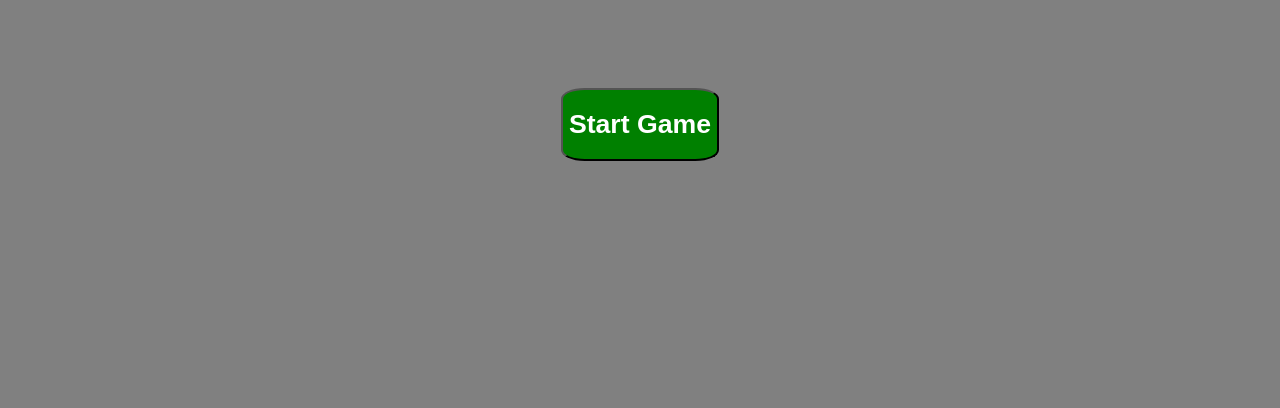
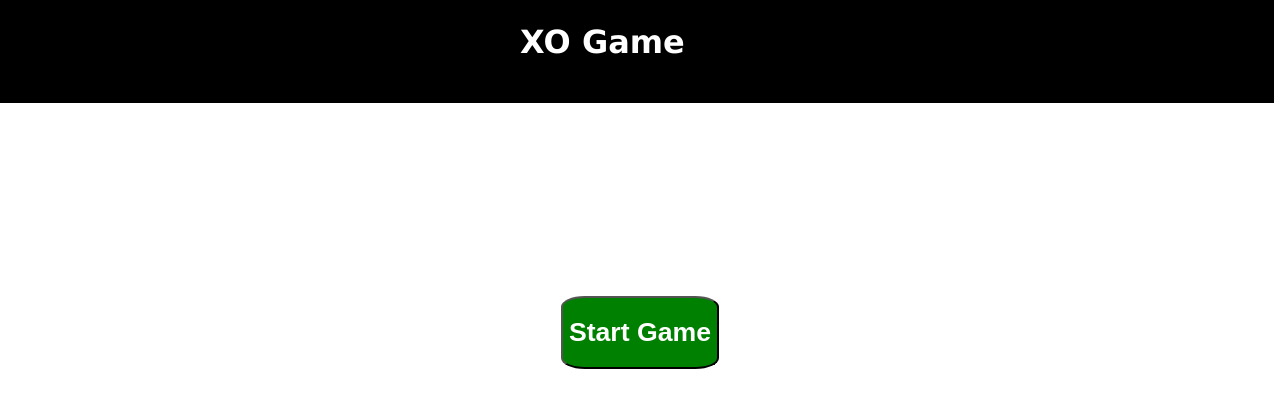
Before and after one commit to Yousef10p/XO, a plain HTML site: page index.html in a window 1280 px wide. Drawn offline with Linux system fonts and the light colour scheme.

Commit message:
add: stayling

```diff
--- a/index.html
+++ b/index.html
@@ -5,6 +5,9 @@
 </head>
 
 <body>
+        <div class="nav">
+            <h1 id="h1innav">XO Game</h1>
+        </div>
         <button id="btnGame" onclick="starter()"><h1 id="h1button">Start Game</h1></button>
         <div class="grid-container">
             <div  class="grid-item"><div id="b00" onclick="setValue('b00')" class="blocks"></div></div>
--- a/style.css
+++ b/style.css
@@ -1,9 +1,30 @@
 
 body{
-    background-color: gray;
+    background-color: white;
+}
+
+.nav{
+
+  background-color: black;
+  height: 120px;
+  width: 100.82%;
+  position: relative;
+  right: 8px;
+  bottom: 25px;
+}
+
+#h1innav{
+  position: fixed;
+  color: white;
+  text-align: center;
+  right: 46.5%;
+  top: 0.25%;
+  font-family:Verdana, Geneva, Tahoma, sans-serif;
 }
 
 #btnGame{
+    position: relative;
+    top: 80px;
     background-color: green;
     display: block;
     margin-left: auto;
@@ -61,6 +82,7 @@ body{
     background-position: center;
     background-repeat: no-repeat;
     background-size: 60px;
+    background-color: inherit;
   }
 
   #turn{
```
